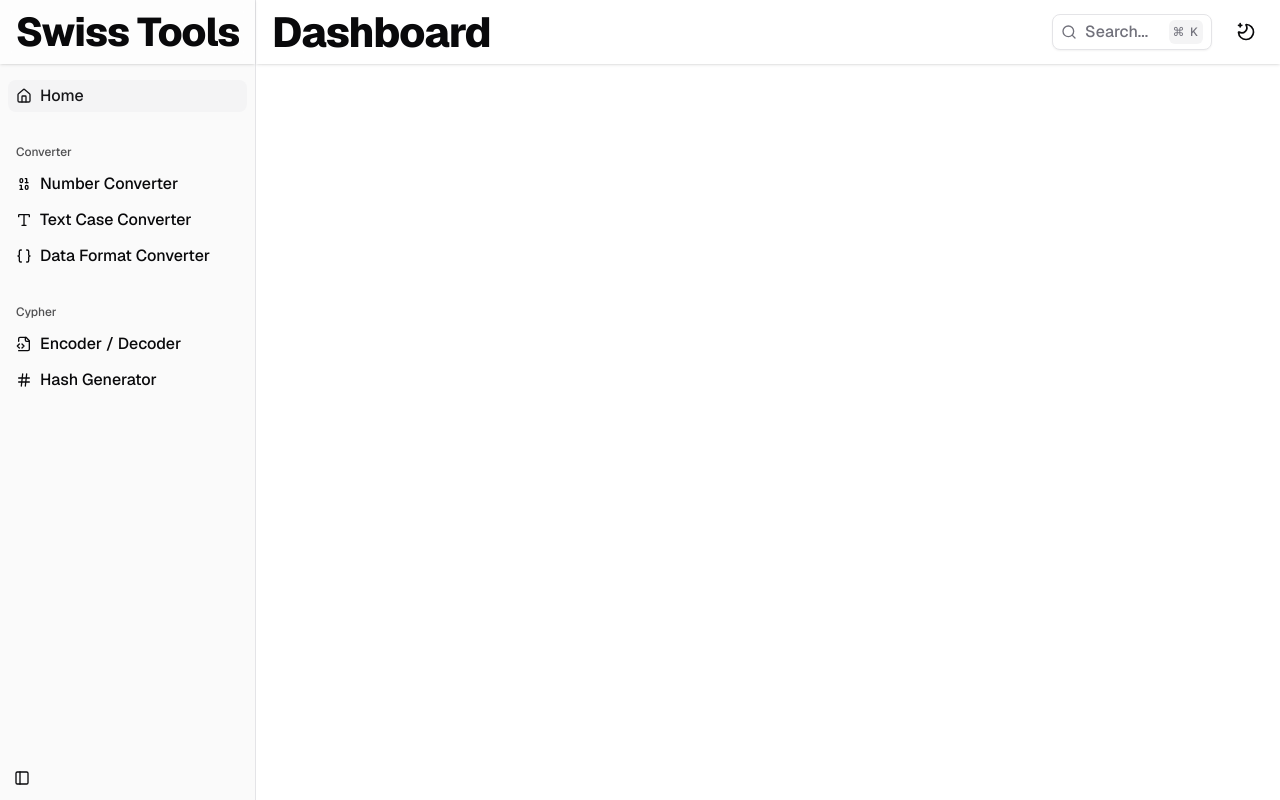
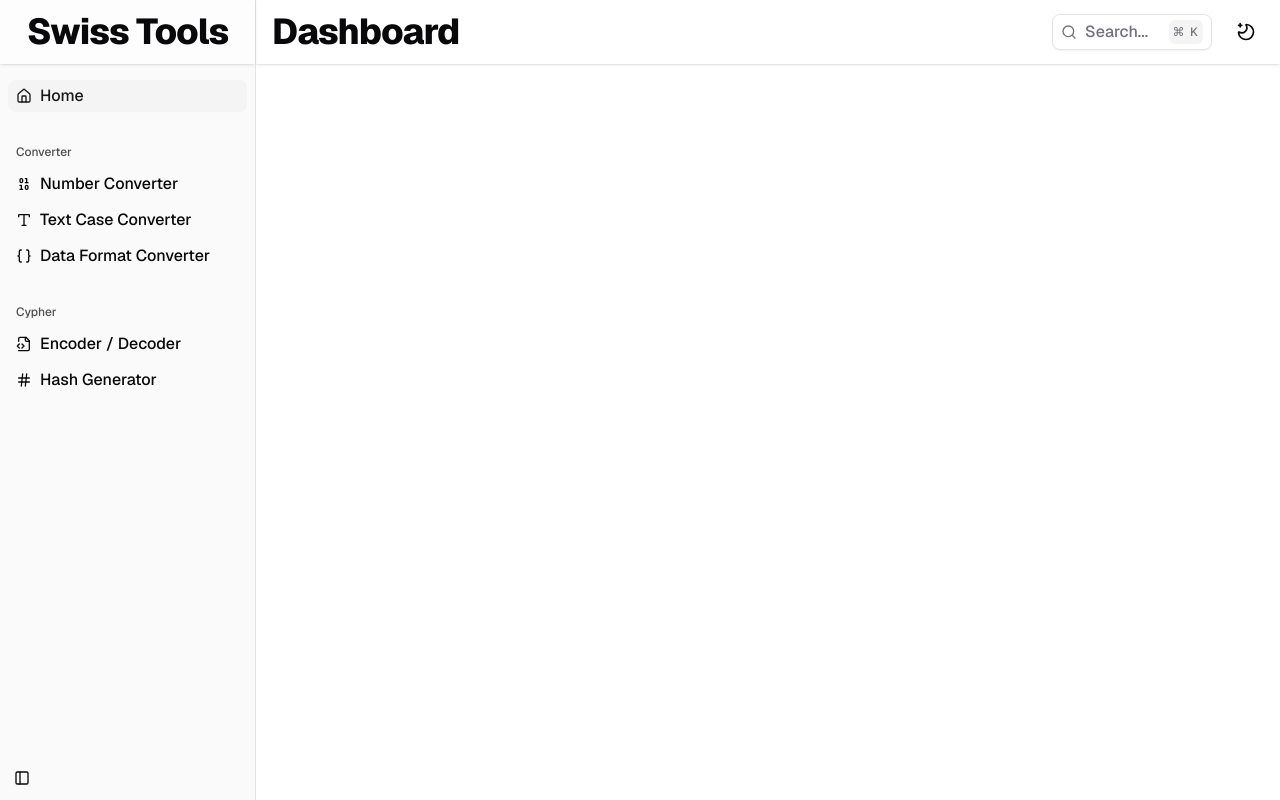
Before and after one commit to Strange-Quark-007/Swiss-Tools, a Next.js app: page / in a window 1280 px wide. Built offline with nearby package versions, Linux system fonts and the light colour scheme.

Commit message:
refactor: simplify Heading component usage and heading levels in sidebar and navbar, and replace Settings icon with Cog in sidebar

```diff
--- a/src/components/app-layout/app-navbar.tsx
+++ b/src/components/app-layout/app-navbar.tsx
@@ -44,10 +44,7 @@ export const AppNavbar = ({ title }: Props) => {
         <NavigationMenu>
           <NavigationMenuList className="flex w-full justify-between">
             <NavigationMenuItem>
-              <Heading
-                level={3}
-                className="text-nowrap md:text-3xl xl:text-[2.625rem] transition-all duration-500 ease-in-out font-extrabold"
-              >
+              <Heading className="text-nowrap transition-all duration-500 ease-in-out font-extrabold">
                 {navbarTitle || title}
               </Heading>
             </NavigationMenuItem>
--- a/src/components/app-layout/app-sidebar.tsx
+++ b/src/components/app-layout/app-sidebar.tsx
@@ -1,7 +1,7 @@
 'use client';
 
 import { redirect } from 'next/navigation';
-import { Home, Settings } from 'lucide-react';
+import { Home, Cog } from 'lucide-react';
 
 import {
   Sidebar,
@@ -31,10 +31,9 @@ export function AppSidebar() {
   return (
     <Sidebar collapsible="icon">
       <SidebarHeader className="flex items-center justify-center sticky top-0 z-10 w-full h-16 bg-background/95 shadow backdrop-blur supports-[backdrop-filter]:bg-background/60 dark:shadow-secondary">
-        <Settings className="text-xl [[data-state=expanded]_&]:hidden [[data-mobile=true]_&]:hidden" />
+        <Cog className="[[data-state=expanded]_&]:hidden [[data-mobile=true]_&]:hidden" />
         <Heading
-          level={1}
-          className={`flex lg:text-[2.5rem] text-nowrap transition-all duration-500 ease-in-out transform ${
+          className={`flex text-nowrap transition-all duration-500 ease-in-out transform ${
             open ? 'opacity-100 block' : 'opacity-0 hidden'
           }`}
         >
--- a/src/components/typography/heading.tsx
+++ b/src/components/typography/heading.tsx
@@ -12,7 +12,7 @@ type HeadingProps = React.HTMLAttributes<HTMLElement> & {
 };
 
 const levelMap: LevelMap = {
-  1: { tag: 'h1', class: 'scroll-m-20 text-4xl font-extrabold tracking-tight lg:text-5xl' },
+  1: { tag: 'h1', class: 'scroll-m-20 text-4xl font-extrabold tracking-tight' },
   2: { tag: 'h2', class: 'scroll-m-20 border-b pb-2 text-3xl font-semibold tracking-tight first:mt-0' },
   3: { tag: 'h3', class: 'scroll-m-20 text-2xl font-semibold tracking-tight' },
   4: { tag: 'h4', class: 'scroll-m-20 text-xl font-semibold tracking-tight' },
```
